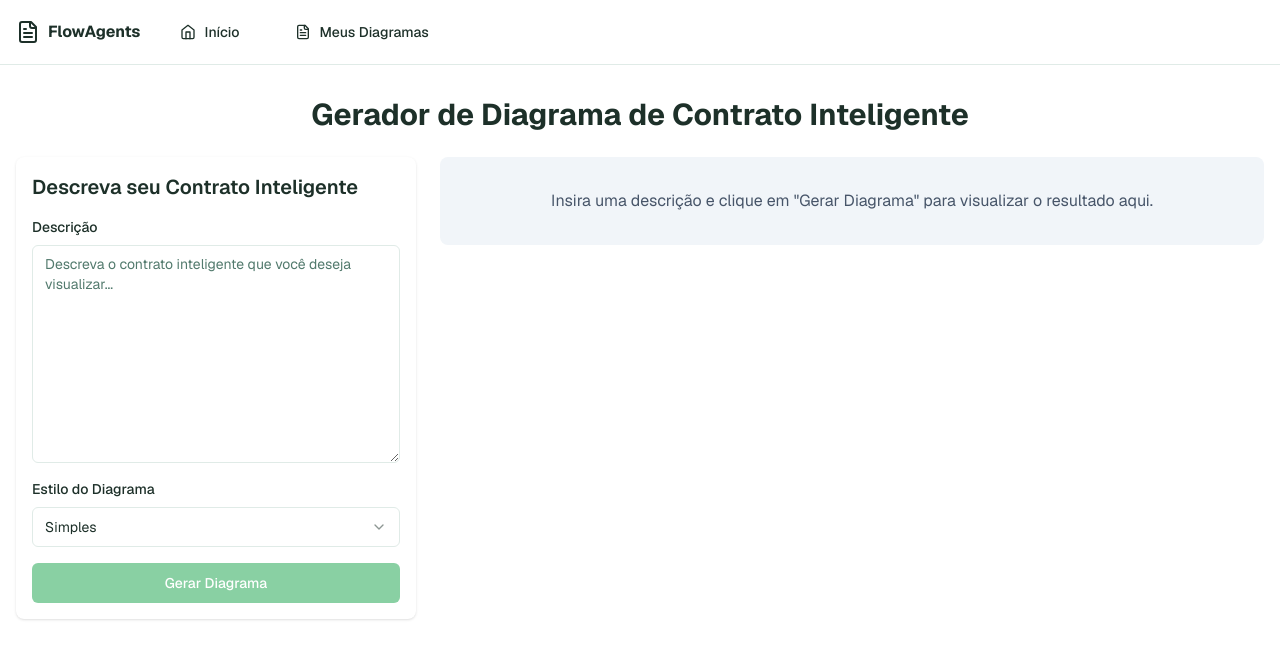
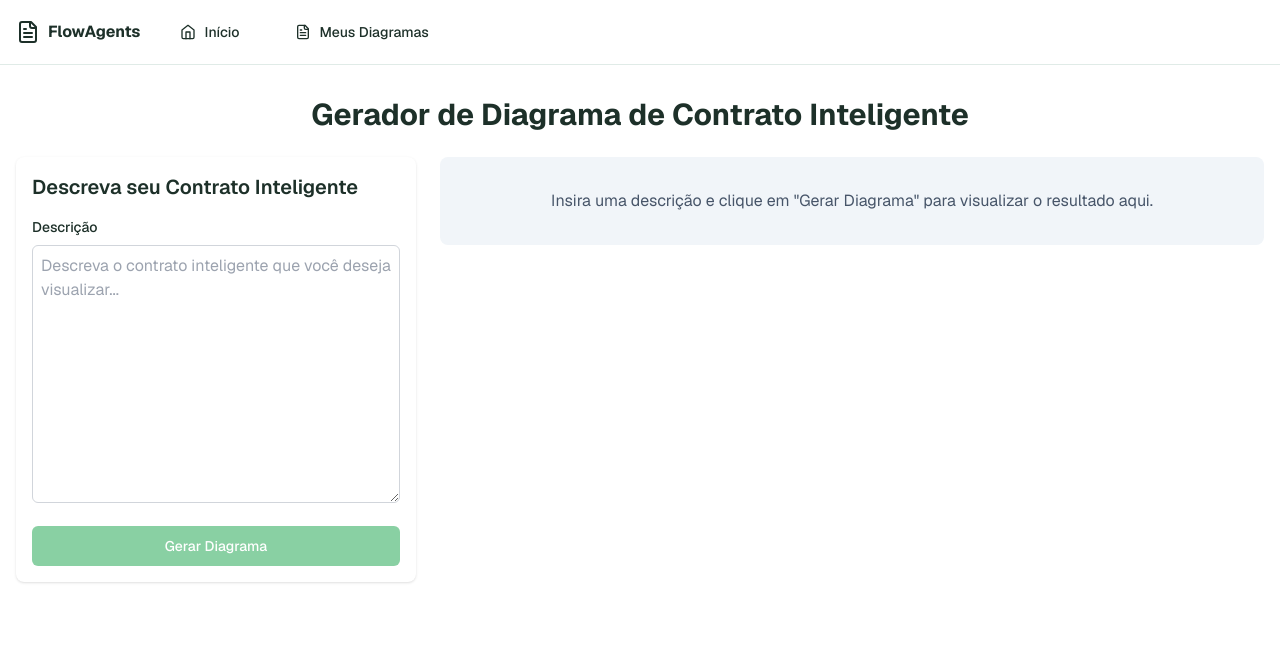
Before and after one commit to diegofornalha/SolidityVisualizer, a Next.js app: page /diagram in a window 1280 px wide. Shown: the top 658 px of the page. Built offline with nearby package versions, Linux system fonts and the light colour scheme.

Commit message:
Simplificado página do diagrama para evitar dependências de componentes externos

```diff
--- a/src/app/diagram/page.tsx
+++ b/src/app/diagram/page.tsx
@@ -1,13 +1,8 @@
 "use client";
 
 import React, { useState, useEffect } from "react";
-import DiagramGenerator from "@/components/DiagramGenerator";
-import DiagramDisplay from "@/components/DiagramDisplay";
-import CodeDisplay from "@/components/CodeDisplay";
-import LoadingState from "@/components/LoadingState";
 import { Button } from "@/components/ui/button";
 import { Tabs, TabsContent, TabsList, TabsTrigger } from "@/components/ui/tabs";
-import { saveToLocalStorage, getFromLocalStorage } from "@/lib/storage";
 
 export default function DiagramPage() {
   const [description, setDescription] = useState<string>("");
@@ -20,15 +15,21 @@ export default function DiagramPage() {
 
   useEffect(() => {
     // Carregar dados da sessão anterior do localStorage
-    const savedDescription = getFromLocalStorage("diagramDescription", "");
-    const savedDiagramCode = getFromLocalStorage("diagramCode", "");
-    const savedSolidityCode = getFromLocalStorage("solidityCode", "");
-    const savedExplanation = getFromLocalStorage("diagramExplanation", "");
+    if (typeof window !== 'undefined') {
+      try {
+        const savedDescription = localStorage.getItem("diagramDescription") || "";
+        const savedDiagramCode = localStorage.getItem("diagramCode") || "";
+        const savedSolidityCode = localStorage.getItem("solidityCode") || "";
+        const savedExplanation = localStorage.getItem("diagramExplanation") || "";
 
         setDescription(savedDescription);
         setDiagramCode(savedDiagramCode);
         setSolidityCode(savedSolidityCode);
         setExplanation(savedExplanation);
+      } catch (error) {
+        console.error("Erro ao carregar dados do localStorage:", error);
+      }
+    }
   }, []);
 
   const handleGenerateDiagram = async (newDescription: string, style: string = "simple") => {
@@ -61,10 +62,16 @@ export default function DiagramPage() {
       setExplanation(data.explanation);
 
       // Salvar no localStorage
-      saveToLocalStorage("diagramDescription", newDescription);
-      saveToLocalStorage("diagramCode", data.diagram_code);
-      saveToLocalStorage("solidityCode", data.solidity_code);
-      saveToLocalStorage("diagramExplanation", data.explanation);
+      if (typeof window !== 'undefined') {
+        try {
+          localStorage.setItem("diagramDescription", newDescription);
+          localStorage.setItem("diagramCode", data.diagram_code);
+          localStorage.setItem("solidityCode", data.solidity_code);
+          localStorage.setItem("diagramExplanation", data.explanation);
+        } catch (error) {
+          console.error("Erro ao salvar dados no localStorage:", error);
+        }
+      }
 
       setActiveTab("diagram");
     } catch (err: any) {
@@ -87,17 +94,46 @@ export default function DiagramPage() {
 
       <div className="grid grid-cols-1 lg:grid-cols-3 gap-6">
         <div className="lg:col-span-1">
-          <DiagramGenerator
-            onGenerate={handleGenerateDiagram}
-            initialDescription={description}
-            isLoading={loading}
+          <div className="bg-white dark:bg-slate-800 p-4 rounded-lg shadow">
+            <h2 className="text-xl font-semibold mb-4">Descreva seu Contrato Inteligente</h2>
+
+            <form onSubmit={(e) => {
+              e.preventDefault();
+              handleGenerateDiagram(description, "simple");
+            }} className="space-y-4">
+              <div className="space-y-2">
+                <label htmlFor="description" className="block text-sm font-medium">
+                  Descrição
+                </label>
+                <textarea
+                  id="description"
+                  placeholder="Descreva o contrato inteligente que você deseja visualizar..."
+                  value={description}
+                  onChange={(e) => setDescription(e.target.value)}
+                  rows={10}
+                  className="w-full rounded-md border border-gray-300 dark:border-gray-700 p-2"
+                  required
                 />
+              </div>
+
+              <Button
+                type="submit"
+                className="w-full"
+                disabled={loading || !description.trim()}
+              >
+                {loading ? "Gerando..." : "Gerar Diagrama"}
+              </Button>
+            </form>
+          </div>
           {error && <div className="mt-4 p-4 bg-red-100 text-red-800 rounded-md">{error}</div>}
         </div>
 
         <div className="lg:col-span-2">
           {loading ? (
-            <LoadingState message="Gerando diagrama e código Solidity..." />
+            <div className="flex flex-col items-center justify-center py-12 px-4 bg-white dark:bg-slate-800 rounded-lg shadow">
+              <div className="animate-spin rounded-full h-12 w-12 border-t-2 border-b-2 border-primary mb-4"></div>
+              <p className="text-base text-slate-600 dark:text-slate-400">Gerando diagrama e código Solidity...</p>
+            </div>
           ) : diagramCode ? (
             <div className="bg-white dark:bg-slate-800 p-4 rounded-lg shadow">
               <Tabs value={activeTab} onValueChange={setActiveTab}>
@@ -114,20 +150,26 @@ export default function DiagramPage() {
                 </TabsList>
 
                 <TabsContent value="diagram">
-                  <DiagramDisplay code={diagramCode} />
+                  <div className="p-4 overflow-auto">
+                    <pre className="whitespace-pre-wrap">{diagramCode}</pre>
                     <div className="mt-4 flex justify-end">
                       <Button onClick={handleDownloadDiagram} className="ml-2">
                         Baixar Diagrama
                       </Button>
                     </div>
+                  </div>
                 </TabsContent>
 
                 <TabsContent value="code">
-                  <CodeDisplay code={solidityCode} language="solidity" />
+                  <div className="relative">
+                    <pre className="language-solidity p-4 bg-slate-100 dark:bg-slate-900 rounded-md overflow-auto">
+                      <code className="text-sm whitespace-pre-wrap">{solidityCode}</code>
+                    </pre>
+                  </div>
                 </TabsContent>
 
                 <TabsContent value="explanation">
-                  <div className="prose dark:prose-invert max-w-none">
+                  <div className="prose dark:prose-invert max-w-none p-4">
                     <h3 className="text-xl font-semibold mb-2">Explicação do Contrato</h3>
                     <div className="whitespace-pre-wrap">{explanation}</div>
                   </div>
```
Lines whose indentation alone changed are shown as unchanged.
